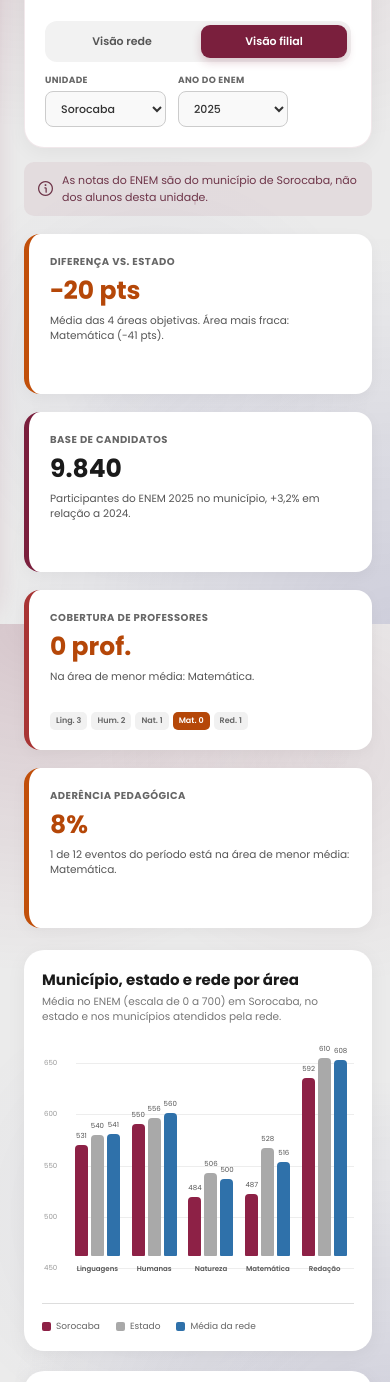
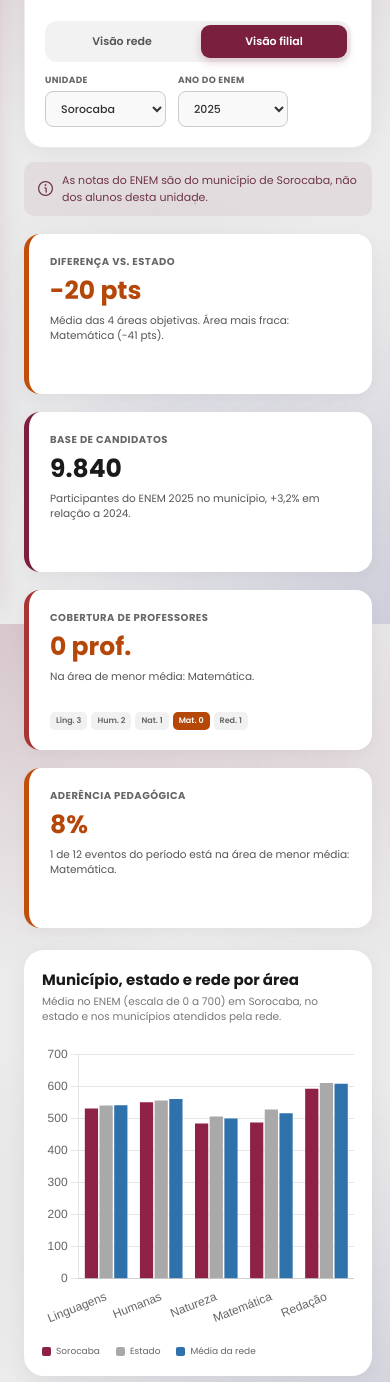
Before and after one commit to Grupo07-SPTech/growthmap, a website: page public/dashboard/dashboardDiretorFilial.html in a window 390 px wide. Shown: the part 220-1602 px from the top of the page. Drawn offline with nearby package versions, Linux system fonts and the light colour scheme.

Commit message:
feat: implementando chart.js estático em 2 gráficos: (Gráfico 1 - rede; Gráfico 1 - filial) nas dashboards do diretor

```diff
--- a/public/dashboard/css/dashboardDiretorFilial.css
+++ b/public/dashboard/css/dashboardDiretorFilial.css
@@ -694,4 +694,23 @@
     .evolution-row {
         grid-template-columns: 80px repeat(3, 1fr) 43px
     }
+
+    .director-chart-container {
+        position: relative;
+        width: 100%;
+        height: 315px;
+        min-height: 250px;
+    }
+
+    .director-chart-container canvas {
+        display: block;
+        width: 100% !important;
+        height: 100% !important;
+    }
+
+    @media (max-width: 760px) {
+        .director-chart-container {
+            height: 285px;
+        }
+    }
 }
--- a/public/dashboard/css/dashboardDiretorGeral.css
+++ b/public/dashboard/css/dashboardDiretorGeral.css
@@ -702,4 +702,23 @@
     .opportunity-map {
         min-height: 270px
     }
+
+    .director-chart-container {
+        position: relative;
+        width: 100%;
+        height: 315px;
+        min-height: 250px;
+    }
+
+    .director-chart-container canvas {
+        display: block;
+        width: 100% !important;
+        height: 100% !important;
+    }
+
+    @media (max-width: 760px) {
+        .director-chart-container {
+            height: 285px;
+        }
+    }
 }
--- a/public/dashboard/dashboardDiretorFilial.html
+++ b/public/dashboard/dashboardDiretorFilial.html
@@ -85,8 +85,8 @@
     <section class="kpi-grid" aria-label="Indicadores principais da unidade">
       <article class="kpi-card warning">
         <span class="kpi-title">DIFERENÇA VS. ESTADO</span>
-        <strong class="kpi-value">−20 pts</strong>
-        <span class="kpi-footer">Média das 4 áreas objetivas. Área mais fraca: Matemática (−41 pts).</span>
+        <strong class="kpi-value">-20 pts</strong>
+        <span class="kpi-footer">Média das 4 áreas objetivas. Área mais fraca: Matemática (-41 pts).</span>
       </article>
 
       <article class="kpi-card">
@@ -117,35 +117,8 @@
           <p>Média no ENEM (escala de 0 a 700) em Sorocaba, no estado e nos municípios atendidos pela rede.</p>
         </div>
 
-        <div class="grouped-bars" role="img" aria-label="Comparativo das notas do ENEM por área">
-          <div class="y-grid"><span>650</span><span>600</span><span>550</span><span>500</span><span>450</span></div>
-          <div class="bar-groups">
-            <div class="bar-group">
-              <div class="bars"><span class="score city" style="--score:531" data-value="531"></span><span
-                  class="score state" style="--score:540" data-value="540"></span><span class="score network"
-                  style="--score:541" data-value="541"></span></div><strong>Linguagens</strong>
-            </div>
-            <div class="bar-group">
-              <div class="bars"><span class="score city" style="--score:550" data-value="550"></span><span
-                  class="score state" style="--score:556" data-value="556"></span><span class="score network"
-                  style="--score:560" data-value="560"></span></div><strong>Humanas</strong>
-            </div>
-            <div class="bar-group">
-              <div class="bars"><span class="score city" style="--score:484" data-value="484"></span><span
-                  class="score state" style="--score:506" data-value="506"></span><span class="score network"
-                  style="--score:500" data-value="500"></span></div><strong>Natureza</strong>
-            </div>
-            <div class="bar-group">
-              <div class="bars"><span class="score city" style="--score:487" data-value="487"></span><span
-                  class="score state" style="--score:528" data-value="528"></span><span class="score network"
-                  style="--score:516" data-value="516"></span></div><strong>Matemática</strong>
-            </div>
-            <div class="bar-group">
-              <div class="bars"><span class="score city" style="--score:592" data-value="592"></span><span
-                  class="score state" style="--score:610" data-value="610"></span><span class="score network"
-                  style="--score:608" data-value="608"></span></div><strong>Redação</strong>
-            </div>
-          </div>
+        <div class="director-chart-container branch-chart-container">
+          <canvas id="graficoAreasEnem"></canvas>
         </div>
 
         <div class="legend"><span><i class="legend-dot city"></i>Sorocaba</span><span><i
@@ -162,23 +135,23 @@
         <div class="effort-table">
           <div class="effort-head"><span>Área</span><span>Diferença vs. estado</span><span>Eventos</span></div>
           <div class="effort-row"><strong>Linguagens</strong>
-            <div class="need"><i style="--need:22%"></i><b>−9</b></div>
+            <div class="need"><i style="--need:22%"></i><b>-9</b></div>
             <div class="events"><i style="--events:83%"></i><b>5</b></div>
           </div>
           <div class="effort-row"><strong>Humanas</strong>
-            <div class="need"><i style="--need:15%"></i><b>−6</b></div>
+            <div class="need"><i style="--need:15%"></i><b>-6</b></div>
             <div class="events"><i style="--events:50%"></i><b>3</b></div>
           </div>
           <div class="effort-row"><strong>Natureza</strong>
-            <div class="need"><i style="--need:54%"></i><b>−22</b></div>
+            <div class="need"><i style="--need:54%"></i><b>-22</b></div>
             <div class="events"><i style="--events:34%"></i><b>2</b></div>
           </div>
           <div class="effort-row priority"><strong>Matemática</strong>
-            <div class="need"><i style="--need:100%"></i><b>−41</b></div>
+            <div class="need"><i style="--need:100%"></i><b>-41</b></div>
             <div class="events"><i style="--events:17%"></i><b>1</b></div>
           </div>
           <div class="effort-row"><strong>Redação</strong>
-            <div class="need"><i style="--need:44%"></i><b>−18</b></div>
+            <div class="need"><i style="--need:44%"></i><b>-18</b></div>
             <div class="events"><i style="--events:17%"></i><b>1</b></div>
           </div>
         </div>
@@ -219,7 +192,7 @@
           <h2>Leitura rápida: Matemática</h2>
           <p>Resumo do principal ponto de atenção para a coordenação.</p>
         </div>
-        <div class="quick-stat"><strong>−41</strong><span>pontos abaixo do estado, com queda de 11 pontos desde
+        <div class="quick-stat"><strong>-41</strong><span>pontos abaixo do estado, com queda de 11 pontos desde
             2023</span></div>
         <div class="quick-stat"><strong>0</strong><span>professores cadastrados na área nesta unidade</span></div>
         <div class="quick-stat"><strong>1/12</strong><span>eventos do período agendados na área</span></div>
@@ -230,6 +203,8 @@
     </section>
   </main>
 
+  <script src="https://cdn.jsdelivr.net/npm/chart.js@4.4.8/dist/chart.umd.min.js"></script>
+  <script src="../js/dashboardDiretorCharts.js"></script>
   <script src="../js/menu.js"></script>
 </body>
 
--- /dev/null
+++ b/public/js/dashboardDiretorCharts.js
@@ -0,0 +1,81 @@
+
+function plotarGraficoMunicipios() {
+    const municipios = ['Itu', 'Sorocaba', 'Piracicaba', 'Jundiaí', 'Campinas'];
+    const diferencas = [-23, -20, -7, 6, 11];
+
+    new Chart(document.getElementById('graficoMunicipios'), {
+        type: 'bar',
+        data: {
+            labels: municipios,
+            datasets: [{
+                label: 'Diferença em relação ao estado (pontos)',
+                data: diferencas,
+                backgroundColor: diferencas.map(valor => valor < 0 ? '#bd4a08' : '#2c6aa0'),
+                borderRadius: 4
+            }]
+        },
+        options: {
+            responsive: true,
+            maintainAspectRatio: false,
+            indexAxis: 'y',
+            plugins: {
+                legend: { display: false }
+            },
+            scales: {
+                x: {
+                    min: -35,
+                    max: 35,
+                    ticks: { callback: valor => valor > 0 ? '+' + valor : valor }
+                },
+                y: { grid: { display: false } }
+            }
+        }
+    });
+}
+
+function plotarGraficoAreas() {
+    const areas = ['Linguagens', 'Humanas', 'Natureza', 'Matemática', 'Redação'];
+
+    new Chart(document.getElementById('graficoAreasEnem'), {
+        type: 'bar',
+        data: {
+            labels: areas,
+            datasets: [
+                {
+                    label: 'Sorocaba',
+                    data: [531, 550, 484, 487, 592],
+                    backgroundColor: '#8d2146'
+                },
+                {
+                    label: 'Estado',
+                    data: [540, 556, 506, 528, 610],
+                    backgroundColor: '#a9a9a9'
+                },
+                {
+                    label: 'Média da rede',
+                    data: [541, 560, 500, 516, 608],
+                    backgroundColor: '#2f71aa'
+                }
+            ]
+        },
+        options: {
+            responsive: true,
+            maintainAspectRatio: false,
+            plugins: { legend: { display: false } },
+            scales: {
+                y: { beginAtZero: true, max: 700 },
+                x: { grid: { display: false } }
+            }
+        }
+    });
+}
+
+if (typeof Chart !== 'undefined') {
+    if (document.getElementById('graficoMunicipios')) {
+        plotarGraficoMunicipios();
+    }
+
+    if (document.getElementById('graficoAreasEnem')) {
+        plotarGraficoAreas();
+    }
+}
```
Also changed, not shown: public/dashboard/dashboardDiretorGeral.html (+4 -31 lines).
